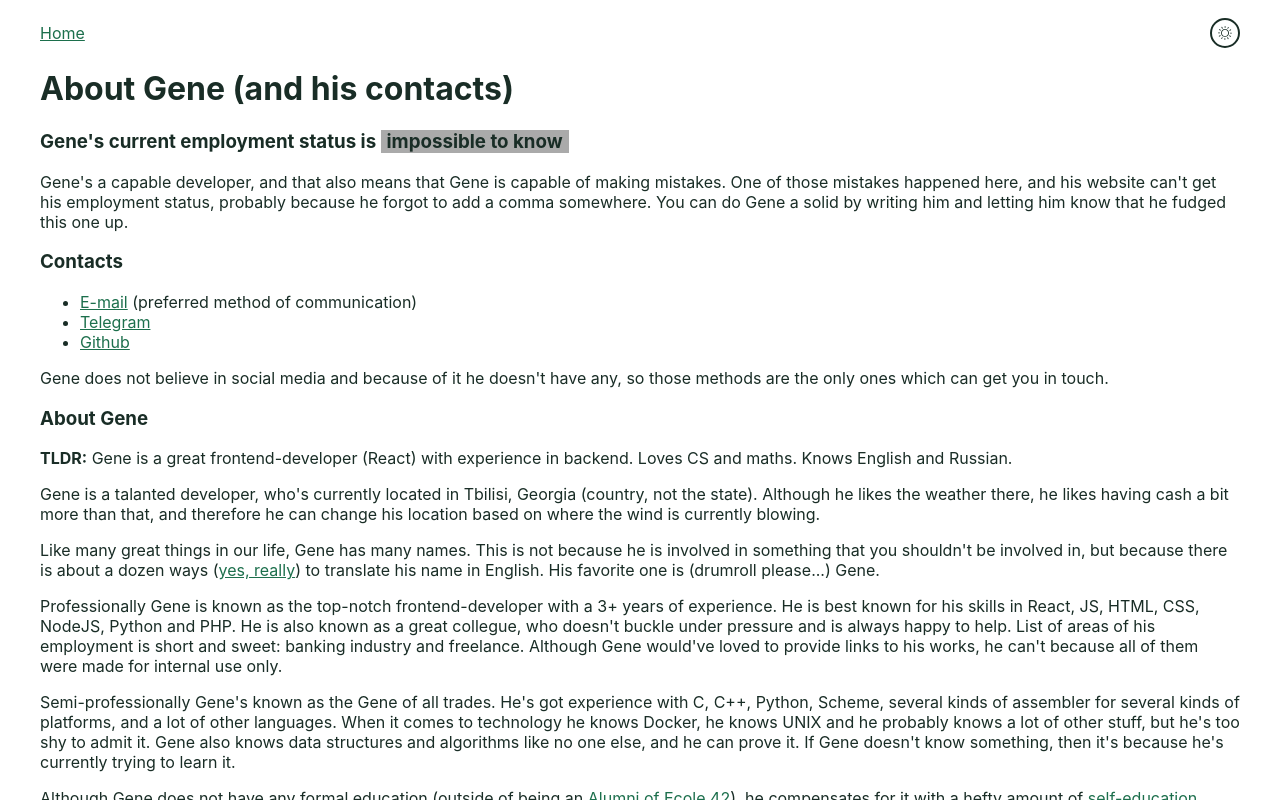
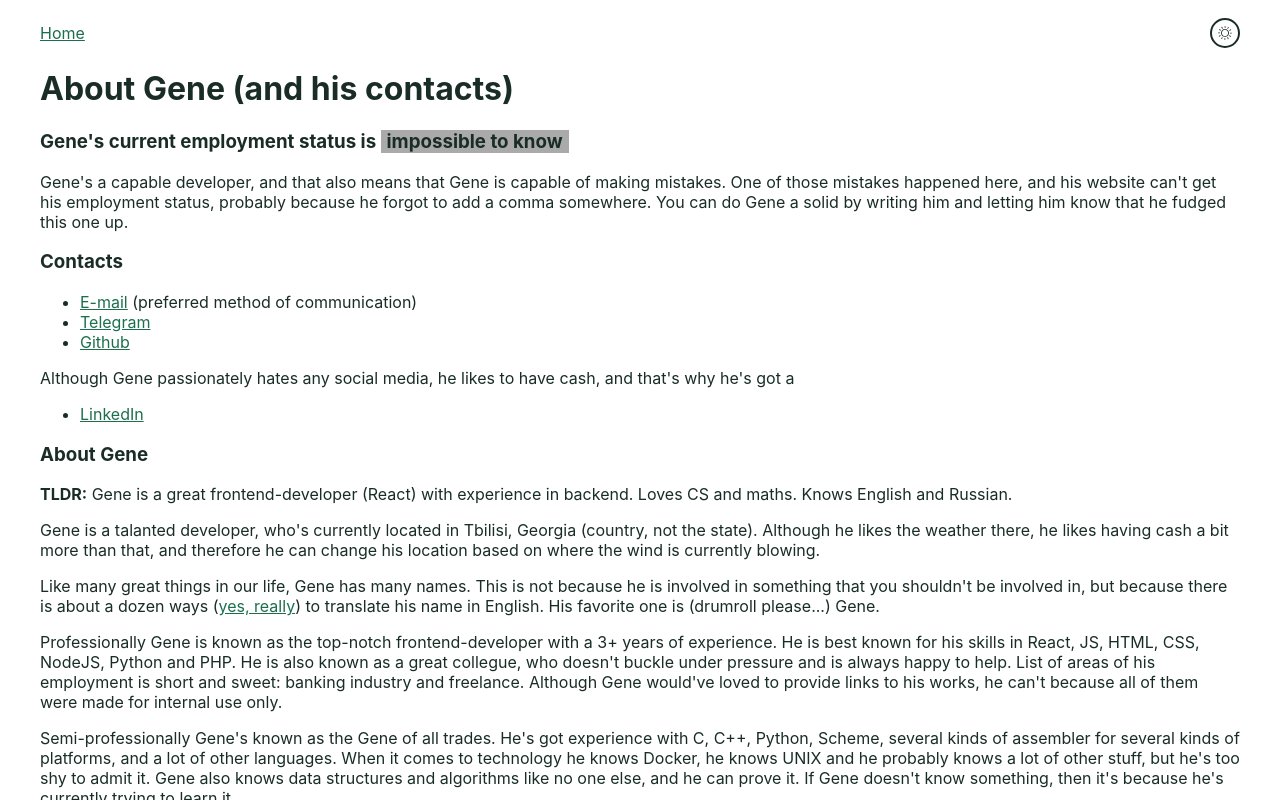
Before and after one commit to g4ps/website, a React (Create React App) app: page /contacts in a window 1280 px wide. Shown: the top 800 px of the page. Built offline with nearby package versions, Linux system fonts and the light colour scheme; no server answers.

Commit message:
Added god-awful linked-in

```diff
--- a/src/info.json
+++ b/src/info.json
@@ -4,5 +4,6 @@
     "exercises": "https://github.com/g4ps/exercises",
     "telegram": "https://t.me/Evgen1900",
     "exercises_progress": "https://raw.githubusercontent.com/g4ps/exercises/master/progress.json",
-    "mail": "eum4rckin@yandex.ru"
+    "mail": "eum4rckin@yandex.ru",
+    "linked": "https://www.linkedin.com/in/evgeny-markin-0b2840282/"
 }
--- a/src/pages/Contacts/Contacts.jsx
+++ b/src/pages/Contacts/Contacts.jsx
@@ -104,9 +104,15 @@ const Contacts = () => {
                </li>
              </ul>
              <p>
-               Gene does not believe in social media and because of it he doesn't have any,
-               so those methods are the only ones which can get you in touch.
+               Although Gene passionately hates any social media, he likes to have cash,
+               and that's why he's got a
              </p>
+             <ul>
+               <li>
+                 <a href={links.linked}>LinkedIn</a>
+               </li>
+             </ul>
+
              <h3>
                About Gene
              </h3>
```
